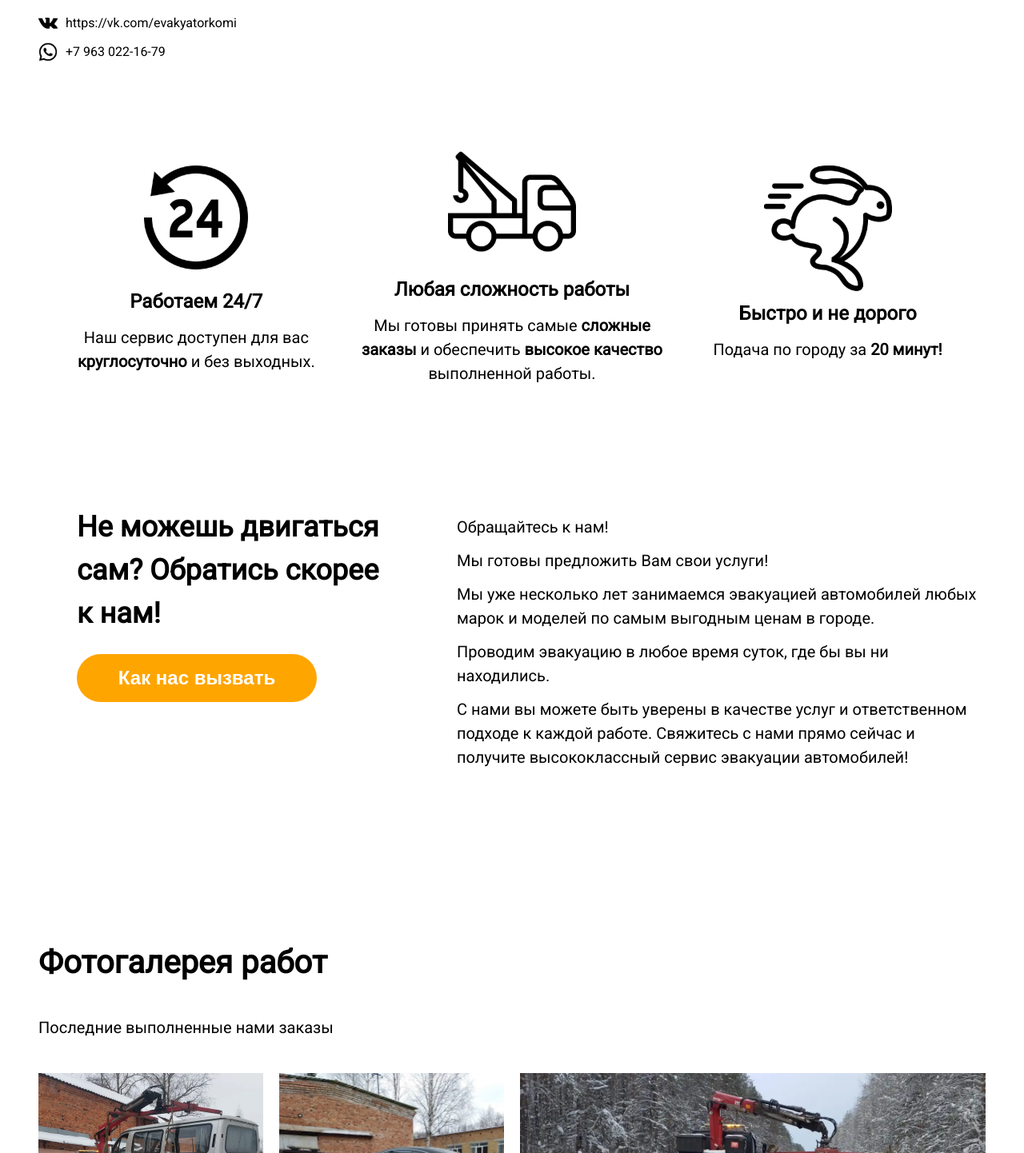
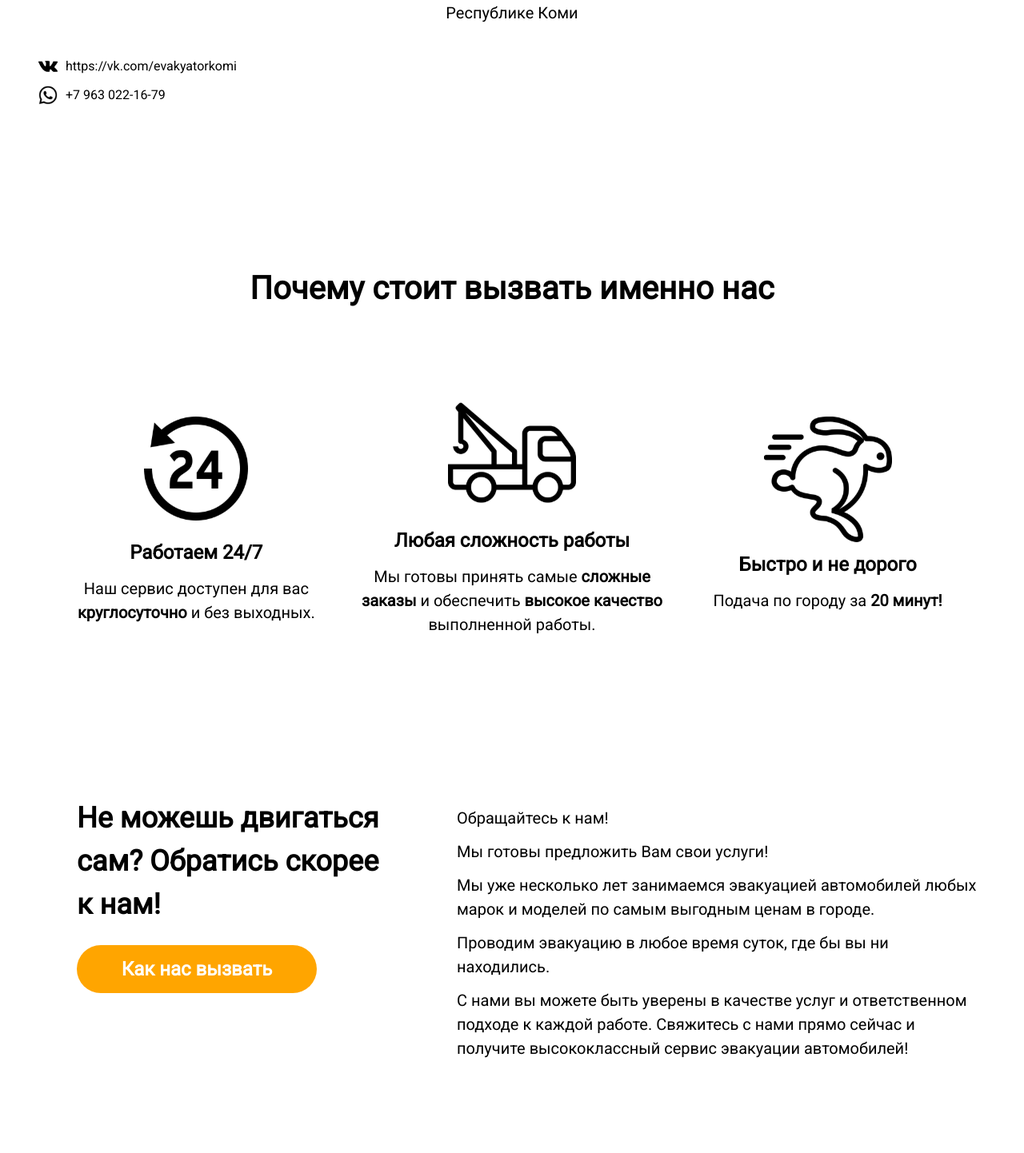
Before and after one commit to Dmitra4kovdenis/eva-komi-nextjs, a Next.js app: page / in a window 1280 px wide. Shown: the part 775-2217 px from the top of the page at 80% size. Built offline with nearby package versions, Linux system fonts and the light colour scheme.

Commit message:
feat(fixes): добавил блок FAQ

```diff
--- a/containers/page-home/advantages/advantages.module.scss
+++ b/containers/page-home/advantages/advantages.module.scss
@@ -1,14 +1,20 @@
 @use "styles/mixins";
 @use "styles/typography";
 @use "styles/media";
+
+.h2 {
+  @include typography.h2;
+  margin-top: 200px;
+  text-align: center;
+  margin-bottom: 100px;
+}
 
 .container {
   @include mixins.layout;
   display: flex;
   align-items: center;
   width: 1200px;
-  margin-top: 100px;
-  margin-bottom: 150px;
+  margin-bottom: 200px;
   @include media.for-phone {
     display: block;
     margin-bottom: 50px;
--- a/containers/page-home/advantages/advantages.tsx
+++ b/containers/page-home/advantages/advantages.tsx
@@ -4,6 +4,8 @@ import Image from "next/image";
 
 export const Advantages: FC = () => {
   return (
+    <>
+      <h2 className={css.h2}>Почему стоит вызвать именно нас</h2>
       <div className={css.container}>
         <div className={css.card1}>
           <Image
@@ -13,7 +15,7 @@ export const Advantages: FC = () => {
             width={160}
             height={160}
           />
-        <div className={css.title}>Работаем 24/7</div>
+          <h3 className={css.title}>Работаем 24/7</h3>
           <div className={css.text}>
             Наш сервис доступен для вас <b>круглосуточно</b> и без выходных.
             <br />
@@ -28,7 +30,7 @@ export const Advantages: FC = () => {
             width={160}
             height={160}
           />
-        <div className={css.title}>Любая сложность работы</div>
+          <h3 className={css.title}>Любая сложность работы</h3>
           <div className={css.text}>
             Мы готовы принять самые <b>сложные заказы</b> и обеспечить{" "}
             <b>высокое качество</b> выполненной работы.
@@ -42,11 +44,12 @@ export const Advantages: FC = () => {
             width={160}
             height={160}
           />
-        <div className={css.title}>Быстро и не дорого</div>
+          <h3 className={css.title}>Быстро и не дорого</h3>
           <div className={css.text}>
             Подача по городу за <b>20 минут!</b>
           </div>
         </div>
       </div>
+    </>
   );
 };
--- a/containers/page-home/banner/banner.tsx
+++ b/containers/page-home/banner/banner.tsx
@@ -26,7 +26,8 @@ export const Banner: FC = () => {
         />
         <div className={css.content}>
           <h1 className={css.title}>
-            Наши эвакуаторы – ваша безопасность на дороге.
+            Эвакуатор в Сыктывкаре - <br />
+            быстро, качественно, не дорого
           </h1>
           <div className={css.text}>
             Эвакуация автомобилей по Сыктывкару и Республике Коми
--- a/containers/page-home/for-call/for-call.module.scss
+++ b/containers/page-home/for-call/for-call.module.scss
@@ -34,6 +34,10 @@
   cursor: pointer;
   transition: .5s;
   @include typography.h3;
+  display: flex;
+  justify-content: center;
+  align-items: center;
+
   &:hover {
     color: black;
   }
--- a/containers/page-home/for-call/for-call.tsx
+++ b/containers/page-home/for-call/for-call.tsx
@@ -6,11 +6,11 @@ export const ForCall: FC = () => {
   return (
     <div className={css.container}>
       <div className={css.title}>
-        <div className={css.titleText}>
+        <h2 className={css.titleText}>
           Не можешь двигаться сам? Обратись скорее к нам!
-        </div>
+        </h2>
         <a href="#ForCall">
-          <button className={css.btnForCall}>Как нас вызвать</button>
+          <div className={css.btnForCall}>Как нас вызвать</div>
         </a>
       </div>
       <div className={css.text}>
--- a/containers/page-home/when-to-call/when-to-call-cases/when-to-call-cases.module.scss
+++ b/containers/page-home/when-to-call/when-to-call-cases/when-to-call-cases.module.scss
@@ -14,6 +14,7 @@
   @include media.for-phone{
     width: 100%;
     padding: 10px;
+    padding-left: 0;
     margin-bottom: 0px;
   }
 
--- a/containers/page-home/when-to-call/when-to-call.module.scss
+++ b/containers/page-home/when-to-call/when-to-call.module.scss
@@ -18,7 +18,8 @@
   width: 40%;
   @include media.for-phone {
     width: 100%;
-    padding-left: 10px;
+    padding-left: 0;
+
   }
 }
 
--- a/pages/index.tsx
+++ b/pages/index.tsx
@@ -8,12 +8,11 @@ export default function Home() {
     <>
       <Head>
         <title>
-          Эвакуатор в Сыктывкаре т.{phoneTitle}. Круглосуточная эвакуация
-          автомобилей в Сыктывкаре и Республике Коми - быстро и недорого
+          Эва-Коми | Услуги эвакуатора в Сыктывкаре и Республике Коми
         </title>
         <meta
           name="description"
-          content={`Мы предоставляем услуги по эвакуации легковых и грузовых автомобилей круглосуточно и в любой точке города Сыктывкар и Коми Республики. Вызвать эвакуатор можно в любое время дня и ночи по телефону ${phoneTitle}. Мы работаем быстро, профессионально и недорого. Команда наших опытных водителей справится с транспортировкой любой марки и модели автомобиля без повреждения. Обращайтесь к нам за помощью в случае поломки, ДТП или парковки на закрытой территории. Вам не придется ждать долго - мы приедем в кратчайшие сроки и выполним работу качественно.`}
+          content={`Эвакуация автомобилей, быстро и дешево. Даем гарантию. Просто наберите ${phoneTitle}, мы будем у Вас в течении 10 минут. `}
         />
         <meta name="viewport" content="width=device-width, initial-scale=1" />
         <link rel="icon" href="/favicon.ico" />
```
Lines whose indentation alone changed are shown as unchanged.
